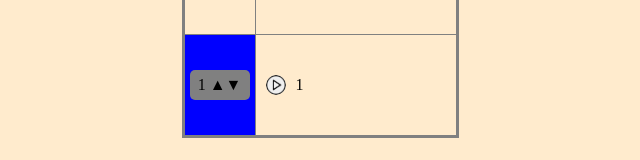
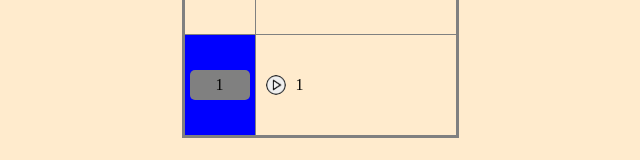
Before and after one commit to Nikitashalimov/Elevator-emulator-vue3, a Vue app: page / in a window 1280 px wide. Both pictures are taken after a click on the button 595 px from the left and 600 px from the top of the page. Shown: the part 515-675 px from the top of the page, without its empty margins (320-960 px from the left). Built offline with nearby package versions, Linux system fonts and the light colour scheme.

Commit message:
expanded

```diff
--- a/src/components/floor.vue
+++ b/src/components/floor.vue
@@ -3,20 +3,49 @@
     <button
       class="button_call"
       type="button"
-      @click="changeElevatorLevel(floorNumber)"
+      @click="callUpElevator()"
     ></button>
     <p class="numberFloor">{{ floorNumber }}</p>
   </div>
 </template>
 
 <script>
-import { mapMutations } from "vuex";
+import { mapState, mapMutations, mapGetters } from "vuex";
 
 export default {
   name: "floor",
   props: ["floorNumber"],
+  computed: {
+    ...mapState({
+      currentLevel: (state) => state.controller.elevators[0].currentLevel,
+    }),
+    ...mapGetters([
+      "getCurrentElevatorLevel",
+      "includesLevel",
+      "getElevatorStatus",
+    ]),
+  },
   methods: {
-    ...mapMutations(["changeElevatorLevel"]),
+    ...mapMutations([
+      "addElevatorLevels",
+      "changeElevatorStatus",
+      "changeElevatorSpeed",
+      "changeDirection",
+    ]),
+    callUpElevator() {
+      if (
+        !this.includesLevel(this.floorNumber) &&
+        this.getCurrentElevatorLevel(0) != this.floorNumber &&
+        this.getElevatorStatus() === "wait"
+      ) {
+        this.addElevatorLevels(this.floorNumber);
+        this.changeElevatorSpeed();
+        this.changeDirection();
+        this.changeElevatorStatus("active");
+      } else if (!this.includesLevel(this.floorNumber)) {
+        this.addElevatorLevels(this.floorNumber);
+      }
+    },
   },
 };
 </script>
--- a/src/components/shaft.vue
+++ b/src/components/shaft.vue
@@ -3,14 +3,18 @@
     <div class="shaft_level" v-for="item in allLevel" :key="item">
       {{ item }}
     </div>
-    <div class="elevator_box" :style="[speedMove, move]">
-      <div class="tab_info">{{ getElevatorLevel(index) }} ▲▼</div>
+    <div ref="elevatorBox" class="elevator_box" :style="[speedMove, move]">
+      <div v-if="this.elevatorLevels[0]" class="tab_info">
+        <p>{{ this.currentLevel }}</p>
+        <p v-if="this.direction === 'up'">▲</p>
+        <p v-if="this.direction === 'down'">▼</p>
+      </div>
     </div>
   </div>
 </template>
 
 <script>
-import { mapState, mapGetters } from "vuex";
+import { mapState, mapGetters, mapMutations } from "vuex";
 
 export default {
   name: "levelShaft",
@@ -18,17 +22,56 @@ export default {
   computed: {
     ...mapState({
       allLevel: (state) => state.controller.allLevel,
+      currentLevel: (state) => state.controller.elevators[0].currentLevel,
+      elevatorLevels: (state) => state.controller.elevators[0].elevatorLevels,
+      elevatorStatus: (state) => state.controller.elevators[0].elevatorStatus,
+      direction: (state) => state.controller.elevators[0].direction,
     }),
-    ...mapGetters(["getElevatorLevel", "getElevatorSpeed"]),
-    // Стиль скорости движения лифта
+    ...mapGetters([
+      "getElevatorSpeed",
+      "getCurrentElevatorLevel",
+      "nextLevel",
+      "getDirection",
+    ]),
     speedMove() {
-      return `transition: transform ${this.getElevatorSpeed(this.index)}s`;
+      return `transition: transform ${this.getElevatorSpeed()}s`;
     },
-    // Стиль для движения лифта
     move() {
       return `transform: translateY(${
-        (this.getElevatorLevel(this.index) - 1) * -100
+        (this.getCurrentElevatorLevel(this.index) - 1) * -100
       }px)`;
+    },
+  },
+  methods: {
+    ...mapMutations([
+      "changeCurrentLevel",
+      "changeElevatorStatus",
+      "deleteElevatorLevel",
+      "changeElevatorSpeed",
+      "changeDirection",
+    ]),
+    runElevator() {
+      this.changeCurrentLevel(this.nextLevel);
+      this.$refs.elevatorBox.ontransitionend = () => {
+        this.changeElevatorStatus("arrived");
+        setTimeout(() => {
+          this.changeElevatorStatus("wait");
+          this.deleteElevatorLevel();
+          if (this.nextLevel) {
+            this.changeElevatorSpeed();
+            this.changeDirection();
+            this.changeElevatorStatus("active");
+            this.runElevator();
+          }
+        }, 3000);
+      };
+    },
+  },
+  watch: {
+    elevatorStatus(newStatus, oldStatus) {
+      if (newStatus != oldStatus) {
+        this.runElevator();
+      }
     },
   },
 };
--- a/src/store/controllerModule.js
+++ b/src/store/controllerModule.js
@@ -2,45 +2,67 @@ export const controllerModule = {
 	state: {
 		// Общее количество этажей
 		allLevel: 5,
-		// // Позиция лифта
-		// elevatorLevel: 1,
 		// Лифты
 		elevators: [
 			{
-				// Индекс шахты лифта
-				index: 0,
-				// Очередь лифта (куда ехать)
-				elevatorLevel: [1],
-				// Скорость движения лифта
+				currentLevel: 1,
+				elevatorLevels: [],
 				elevatorSpeed: 1,
+				elevatorStatus: 'wait',
+				direction: 'null',
 			}
 		],
 	},
 	getters: {
-		// Получить elevatorLevel по индексу
-		getElevatorLevel: (state) => (index) => {
-			return state.elevators[index].elevatorLevel[0]
+		getCurrentElevatorLevel: (state) => () => {
+			return state.elevators[0].currentLevel;
 		},
-		// Получить elevatorSpeed по индексу
-		getElevatorSpeed: (state) => (index) => {
-			return state.elevators[index].elevatorSpeed
+		getElevatorLevels: (state) => (index) => {
+			return state.elevators[index].elevatorLevels;
 		},
+		includesLevel: (state) => (newLevel) => {
+			return state.elevators[0].elevatorLevels.includes(newLevel);
+		},
+		nextLevel: (state) => () => {
+			return state.elevators[0].elevatorLevels[0];
+		},
+		getElevatorSpeed: (state) => () => {
+			return state.elevators[0].elevatorSpeed;
+		},
+		getElevatorStatus: (state) => () => {
+			return state.elevators[0].elevatorStatus;
+		},
+		getDirection: (state) => () => {
+			return state.elevators[0].direction;
+		}
 	},
 	mutations: {
-		// Изменение позиции лифта
-		changeElevatorLevel(state, newLevel) {
-			// Добавляем новый этаж
-			state.elevators[0].elevatorLevel.push(newLevel);
-			console.log(state.elevators[0].elevatorLevel);
-
-			// Вычисляем время движения лифта
-			state.elevators[0].elevatorSpeed = Math.abs((state.elevators[0].elevatorSpeed) - (state.elevators[0].elevatorLevel[1]));
-			console.log(state.elevators[0].elevatorSpeed);
-
-			// Удаляем первый запрос на этаж
-			state.elevators[0].elevatorLevel.shift();
-			console.log(state.elevators[0].elevatorLevel);
-		}
+		changeCurrentLevel(state) {
+			state.elevators[0].currentLevel = state.elevators[0].elevatorLevels[0];
+		},
+		addElevatorLevels(state, newLevel) {
+			state.elevators[0].elevatorLevels.push(newLevel);
+		},
+		deleteElevatorLevel(state) {
+			state.elevators[0].elevatorLevels.shift();
+		},
+		changeElevatorSpeed(state) {
+			state.elevators[0].elevatorSpeed = Math.abs((state.elevators[0].currentLevel) - (state.elevators[0].elevatorLevels[0]));
+		},
+		changeElevatorStatus(state, newStatus) {
+			if (state.elevators[0].elevatorLevels.length === 0) {
+				state.elevators[0].elevatorStatus = 'wait'
+			} else {
+				state.elevators[0].elevatorStatus = newStatus;
+			}
+		},
+		changeDirection(state) {
+			if (state.elevators[0].elevatorLevels[0] > state.elevators[0].currentLevel) {
+				state.elevators[0].direction = "up";
+			} else {
+				state.elevators[0].direction = "down";
+			}
+		},
 	},
 	actions: {}
 };
```
